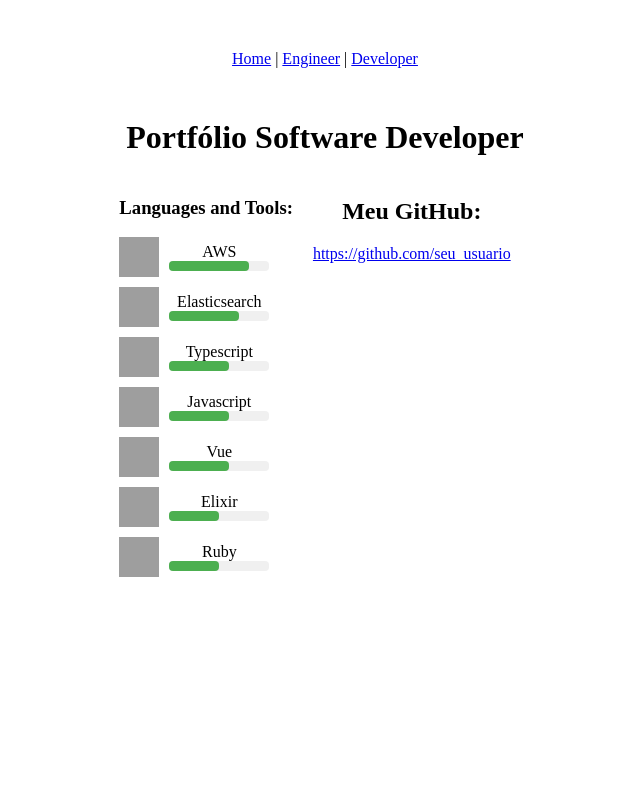
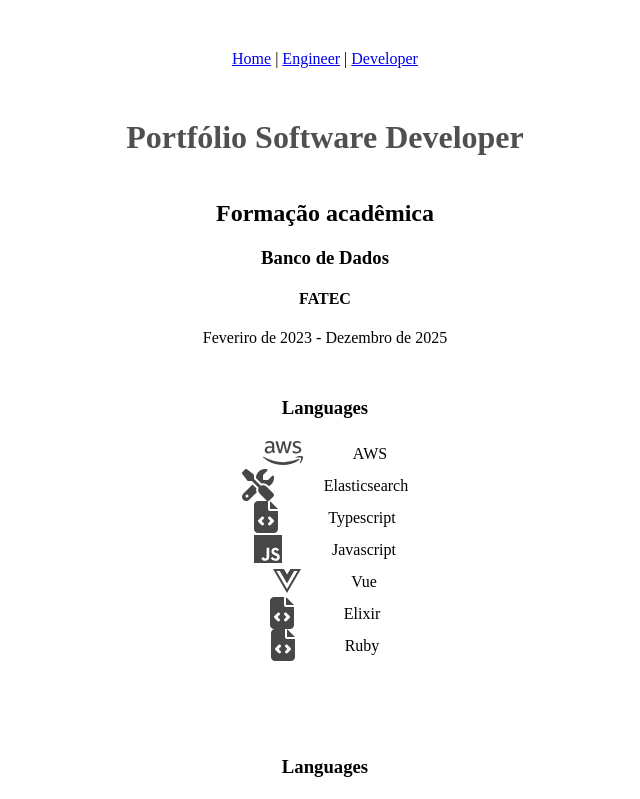
Before and after one commit to samrln/portfolio, a Vue app: page /DeveloperPortfolio in a window 1280 px wide. Shown: the top 799 px of the page, without its empty margins (315-955 px from the left). Built offline with nearby package versions, Linux system fonts and the light colour scheme; grey boxes are pictures that could not be loaded; the HTML template or start-up script is replaced by a standard one.

Commit message:
config font awesome

```diff
--- a/src/App.vue
+++ b/src/App.vue
@@ -1,4 +1,5 @@
 <template>
+  <link rel="stylesheet" href="node_modules/@fortawesome/fontawesome-free/css/all.css">
   <div id="nav">
     <router-link to="/">Home</router-link> |
     <router-link to="/EngineerPortfolio">Engineer</router-link> |
@@ -8,9 +9,9 @@
 </template>
 
 <script>
-  export default {
-    name: 'app'
-  }
+export default {
+  name: 'app'
+}
 </script>
 
 <style>
--- a/src/main.js
+++ b/src/main.js
@@ -2,4 +2,15 @@ import { createApp } from 'vue'
 import App from './App.vue'
 import router from './router'
 
-createApp(App).use(router).mount('#app')
+import { library } from "@fortawesome/fontawesome-svg-core";
+import { FontAwesomeIcon } from "@fortawesome/vue-fontawesome";
+import { fas } from '@fortawesome/free-solid-svg-icons'
+import { fab } from '@fortawesome/free-brands-svg-icons';
+import { far } from '@fortawesome/free-regular-svg-icons';
+import { dom } from "@fortawesome/fontawesome-svg-core";
+
+library.add(far,fab,fas);
+
+dom.watch();
+
+createApp(App).use(router).component("font-awesome-icon", FontAwesomeIcon).mount('#app')
--- a/src/pages/DeveloperPortfolio.vue
+++ b/src/pages/DeveloperPortfolio.vue
@@ -1,24 +1,36 @@
 <template>
-  <div>
-    <h1>{{ pageTitle }}</h1>
-    <div>
+  <div class="developer">
+    <div class="header">
+      <h1>{{ pageTitle }}</h1>
+    </div>
+    <div class="university-information">
+      <h2>Formação acadêmica</h2>
+      <h3>Banco de Dados</h3>
+      <h4>FATEC</h4>
+      <p>Feveriro de 2023 - Dezembro de 2025</p>
+    </div>
+    <div class="developer-information">
       <div class="stacks-section">
-        <div>
-          <h3>Languages and Tools:</h3>
-          <div v-for="stack in stacks" :key="stack.name" class="stack-item">
-            <img :src="stack.icon" :alt="stack.name" width="40" height="40" />
-            <div class="stack-details">
-              <span>{{ stack.name }}</span>
-              <div class="progress-bar">
-                <div class="progress" :style="{ width: stack.progress + '%' }"></div>
-              </div>
-            </div>
-          </div>
+        <h3>Languages</h3>
+        <div v-for="stack in stacks" :key="stack.name">
+          <font-awesome-icon :icon="stack.icon" size="2xl" />
+          <span>{{ stack.name }}</span>
         </div>
       </div>
+      <div class="stacks-section">
+        <h3>Languages</h3>
+        <div v-for="stack in stacks" :key="stack.name">
+          <font-awesome-icon :icon="stack.icon" size="2xl" />
+          <span>{{ stack.name }}</span>
+        </div>
+      </div>
+    </div>
+    <div class="social-media-section">
       <div class="github-section">
-        <h2>Meu GitHub:</h2>
-        <a :href="githubURL" target="_blank">{{ githubURL }}</a>
+        <font-awesome-icon :icon="['fab', 'square-git']" size="2xl" @click="openGithub()" />
+      </div>
+      <div class="linkedin-section">
+        <font-awesome-icon :icon="['fab', 'linkedin']" size="2xl" @click="openlinkedin()" />
       </div>
     </div>
   </div>
@@ -29,86 +41,47 @@ export default {
   data() {
     return {
       pageTitle: "Portfólio Software Developer",
-      githubURL: "https://github.com/seu_usuario",
-      myProjects: ["Meu Portfólio"],
       stacks: [
         {
           name: "AWS",
-          icon:
-            "https://raw.githubusercontent.com/devicons/devicon/master/icons/amazonwebservices/amazonwebservices-original-wordmark.svg",
-          progress: 80,
+          icon: ['fab', 'aws'],
         },
         {
           name: "Elasticsearch",
-          icon:
-            "https://www.vectorlogo.zone/logos/elastic/elastic-icon.svg",
-          progress: 70,
+          icon: ['fas', 'screwdriver-wrench'],
         },
         {
           name: "Typescript",
-          icon:
-           "https://upload.wikimedia.org/wikipedia/commons/4/4c/Typescript_logo_2020.svg",
-          progress: 60,
+          icon: ['fas', 'file-code'],
         },
         {
           name: "Javascript",
-          icon:
-            "https://upload.wikimedia.org/wikipedia/commons/9/99/Unofficial_JavaScript_logo_2.svg",
-          progress: 60,
+          icon: ['fab', 'js'],
         },
         {
           name: "Vue",
-          icon:
-            "https://upload.wikimedia.org/wikipedia/commons/9/95/Vue.js_Logo_2.svg",
-          progress: 60,
+          icon: ['fab', 'vuejs'],
         },
         {
           name: "Elixir",
-          icon:
-            "https://upload.wikimedia.org/wikipedia/commons/9/92/Official_Elixir_logo.png",
-          progress: 50,
+          icon: ['fas', 'file-code'],
         },
         {
           name: "Ruby",
-          icon:
-            "https://upload.wikimedia.org/wikipedia/commons/7/73/Ruby_logo.svg",
-          progress: 50,
+          icon: ['fas', 'file-code'],
         }
       ],
     };
   },
+  methods: {
+    openGithub() {
+      window.open('https://github.com/samrln', '_blank');
+    },
+    openlinkedin() {
+      window.open('https://www.linkedin.com/in/samrln/', '_blank');
+    },
+  },
 };
 </script>
 
-<style>
-.stacks-section,
-.github-section {
-  display: inline-block;
-  vertical-align: top;
-  margin-right: 20px;
-  /* Espaçamento entre as seções */
-}
-
-.stack-item {
-  display: flex;
-  align-items: center;
-  margin-bottom: 10px;
-}
-
-.stack-details {
-  margin-left: 10px;
-}
-
-.progress-bar {
-  background-color: #f0f0f0;
-  border-radius: 4px;
-  height: 10px;
-  width: 100px;
-}
-
-.progress {
-  background-color: #4caf50;
-  border-radius: 4px;
-  height: 100%;
-}
-</style>
+<style src="../styles/developerPortfolio.css" scoped></style>
--- /dev/null
+++ b/src/styles/developerPortfolio.css
@@ -0,0 +1,46 @@
+.header {
+  color: #514f52;
+}
+
+.university-information {
+  padding: 2px;
+  /* background-color: #witch; */
+  margin-right: 10px;
+  margin-left: 10px;
+}
+
+.developer-information {
+  flex-direction: column;
+}
+
+.stacks-section {
+  display: flex;
+  align-items: center;
+  flex-direction: column;
+  padding-bottom: 5%;
+  padding-top: 1%;
+}
+
+.stacks-section>div {
+  flex-direction: row;
+}
+
+.stacks-section>div>svg {
+  color: #484747;
+}
+
+.stacks-section>div>span {
+  padding-left: 50px;
+}
+
+.github-section {
+  display: inline-block;
+  vertical-align: top;
+  margin-right: 20px;
+}
+
+.linkedin-section {
+  display: inline-block;
+  vertical-align: top;
+  margin-right: 20px;
+}
```
Also changed, not shown: package.json (+7 -0 lines), src/pages/EngineerPortfolio.vue (+4 -4 lines), 1 other file (tests, documents, lock files or other folders).
